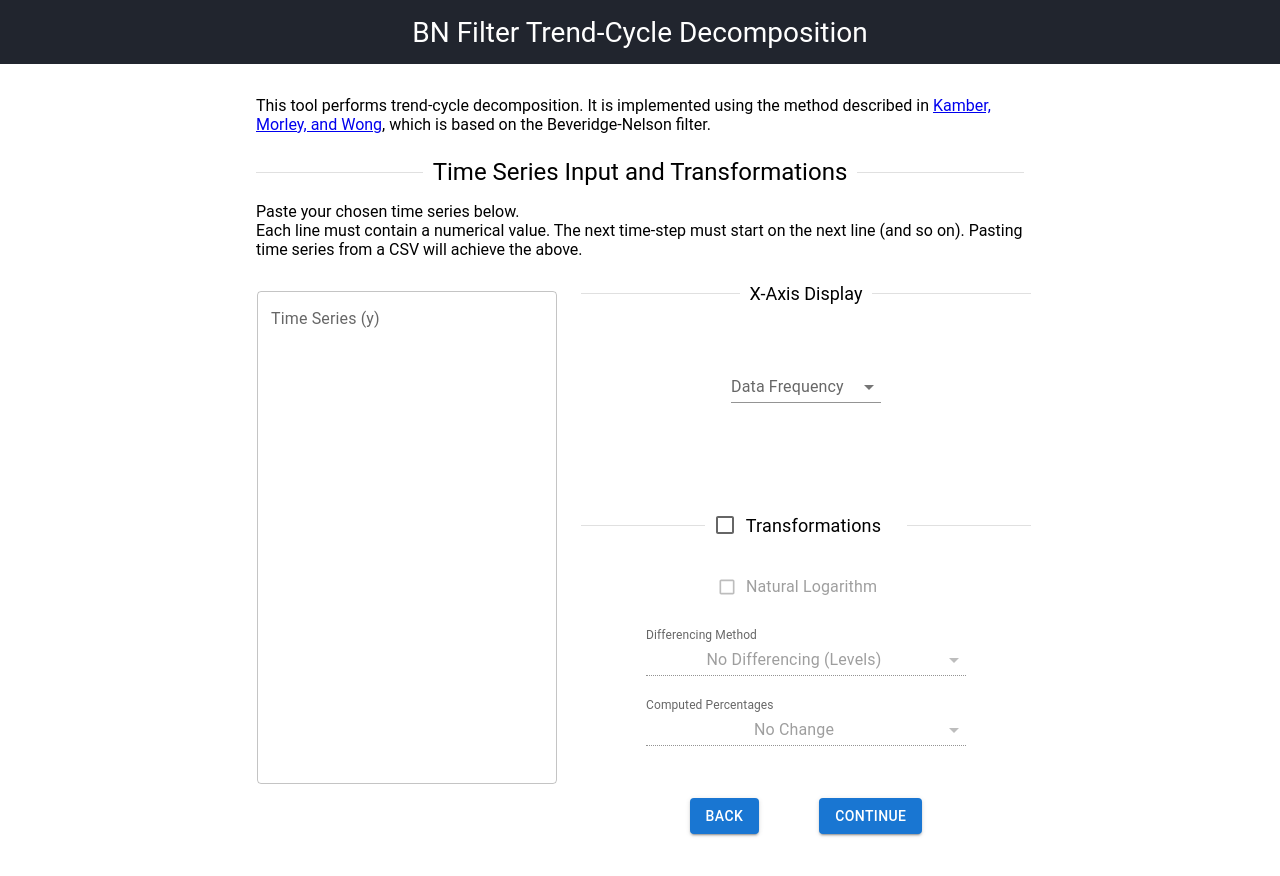
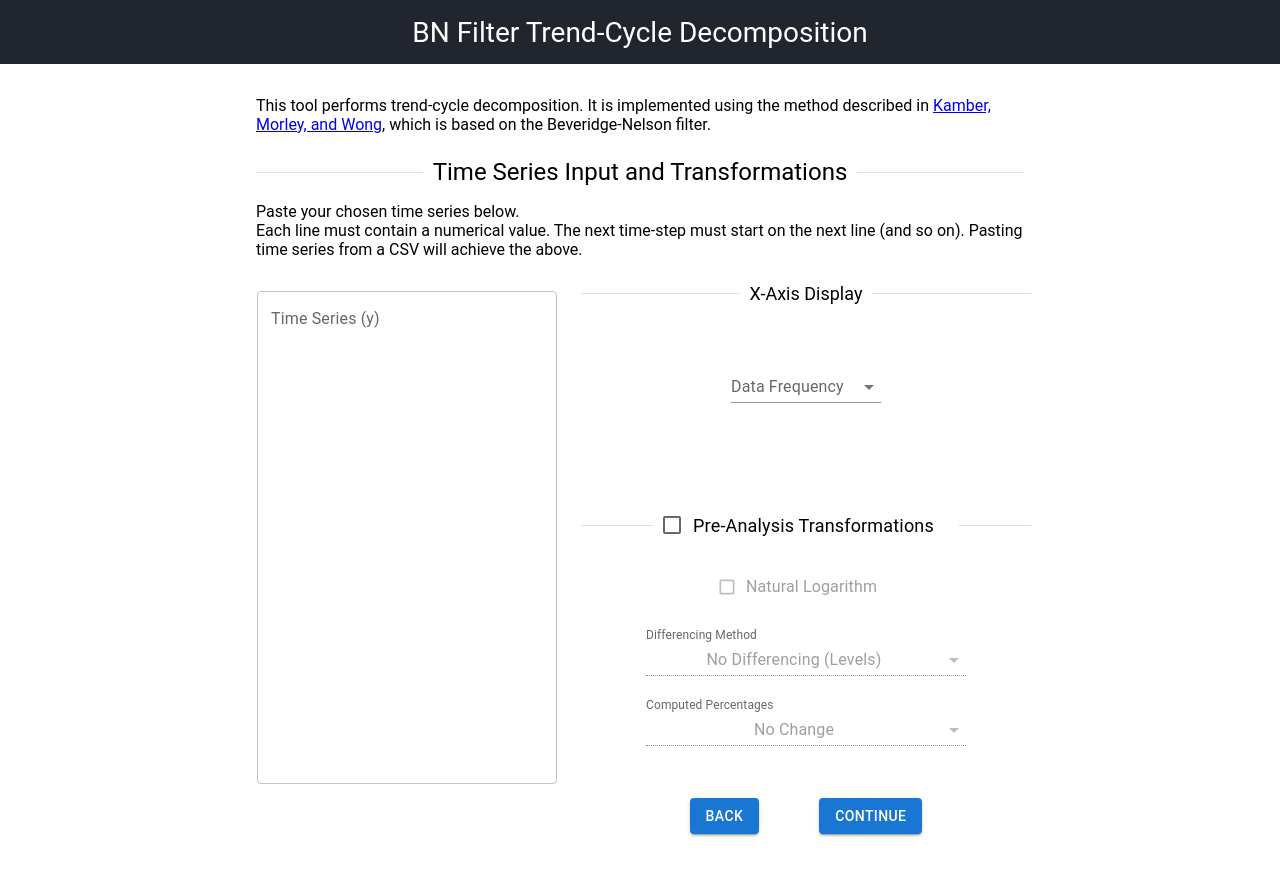
Before and after one commit to crstnn/BeveridgeNelsonFilter, a React (Create React App) app in the folder bn-filter-app/: page / in a window 1280 px wide. Both pictures are taken after a click on the button "FRED TIME SERIES". Shown: the top 876 px of the page. Built offline with nearby package versions, Linux system fonts and the light colour scheme.

Commit message:
proper 'throw'

```diff
--- a/bn-filter-app/src/App.js
+++ b/bn-filter-app/src/App.js
@@ -1,12 +1,10 @@
 import './styles/App.css';
 import UserForm from './components/UserForm';
-import React, {useState} from "react";
-import {CSSTransition} from "react-transition-group";
+import React from "react";
 
 
 function App() {
-    const [showButton, setShowButton] = useState(true);
-    const [showMessage, setShowMessage] = useState(false);
+
     return (
         <div className="App">
             <header className="appHeader">
@@ -21,18 +19,7 @@ function App() {
                 </p>
 
             </div>
-            {/*<CSSTransition*/}
-            {/*    in={showMessage}*/}
-            {/*    timeout={300}*/}
-            {/*    classNames="fade"*/}
-            {/*    unmountOnExit*/}
-            {/*    onEnter={() => setShowButton(false)}*/}
-            {/*    onExited={() => setShowButton(true)}*/}
-            {/*>*/}
-                <>
             <UserForm/>
-                </>
-            {/*</CSSTransition>*/}
         </div>
     );
 }
--- a/bn-filter-app/src/components/Error.js
+++ b/bn-filter-app/src/components/Error.js
@@ -1,6 +1,5 @@
 import React, {Component} from "react";
 import {Button} from "@mui/material";
-import {Alert} from "@mui/lab";
 
 export class Error extends Component {
     back = e => {
--- a/bn-filter-app/src/components/UserData.js
+++ b/bn-filter-app/src/components/UserData.js
@@ -93,7 +93,7 @@ export class UserData extends Component {
 
                         <Divider light><FormControl variant="standard">
                             <FormControlLabel
-                                label={<Typography style={styles.headingFormControlLabel}>Transformations</Typography>}
+                                label={<Typography style={styles.headingFormControlLabel}>Pre-Analysis Transformations</Typography>}
                                 title="Transformations are applied in the order below and are done prior to the BN Filter run"
                                 control={<Checkbox
                                     onChange={handleCheckboxChange('transform')}
--- a/bn-filter-app/src/components/UserForm.js
+++ b/bn-filter-app/src/components/UserForm.js
@@ -3,7 +3,6 @@ import StartMenu from './StartMenu';
 import FormFilterParameters from "./FormFilterParameters";
 import UserData from "./UserData";
 import RenderedPlot from "./RenderedPlot";
-import {Error} from "./Error";
 import {Circles} from "react-loader-spinner";
 import {Alert} from "@mui/lab";
 
@@ -99,7 +98,7 @@ export class UserForm extends Component {
                         this.setState({
                             loading: null,
                         })
-                        throw ("bad status");
+                        throw Error("bad status");
                     } else {
                         return response;
                     }
@@ -179,12 +178,16 @@ export class UserForm extends Component {
                                 return (
                                     <div style={{margin: "2px 20%"}}>
                                         <Alert variant="filled" severity="error"
-                                           onClose={() => {this.setState({loading:false})}}>
+                                               onClose={() => {
+                                                   this.setState({loading: false})
+                                               }}>
                                             During the running of the BN Filter a problem occurred.
                                             Please check that the inputs are appropriate.
                                         </Alert>
                                     </div>
-                                    )}})()}
+                                )
+                            }
+                        })()}
                         <FormFilterParameters
                             nextStep={this.nextStep}
                             prevStep={this.prevStep}
```
Lines whose indentation alone changed are shown as unchanged.
